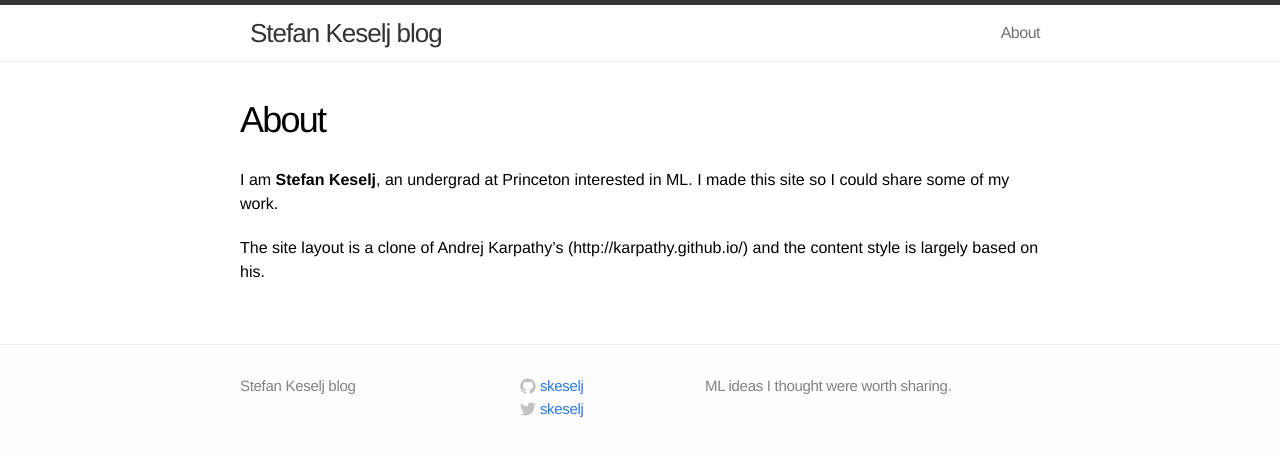
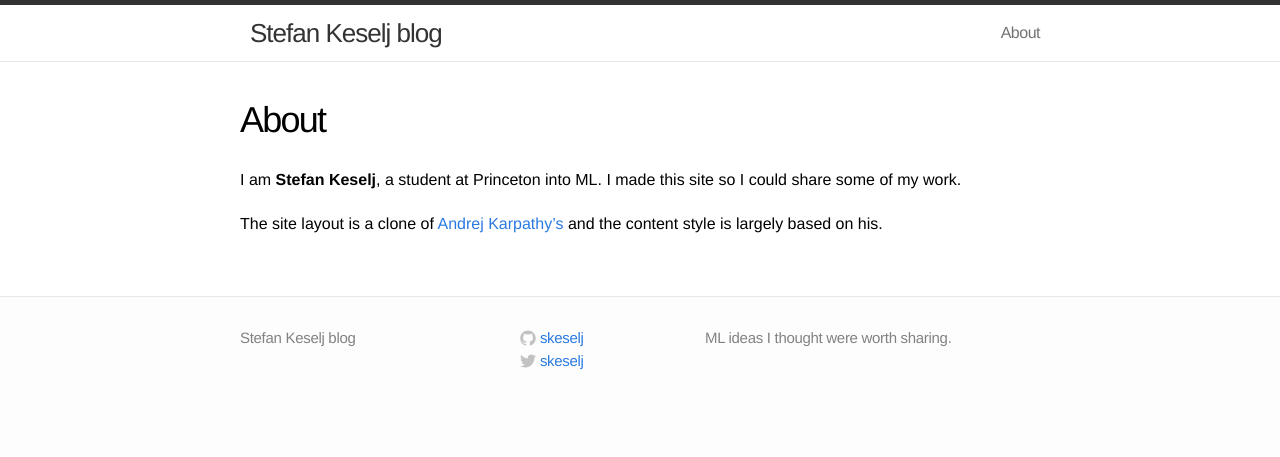
Before and after one commit to skeselj/skeselj.github.io, a Jekyll site: the page built from about.md, in a window 1280 px wide. Shown: the top 457 px of the page. Built offline with Jekyll 4.4.1, drawn with Linux system fonts in a browser that asks for light colours.

Commit message:
updated about

```diff
--- a/about.md
+++ b/about.md
@@ -4,6 +4,6 @@ title: About
 permalink: /about/
 ---
 
-I am **Stefan Keselj**, an undergrad at Princeton interested in ML. I made this site so I could share some of my work.
+I am **Stefan Keselj**, a student at Princeton into ML. I made this site so I could share some of my work.
 
-The site layout is a clone of Andrej Karpathy's (http://karpathy.github.io/) and the content style is largely based on his.
+The site layout is a clone of [Andrej Karpathy's](http://karpathy.github.io/) and the content style is largely based on his.
```
